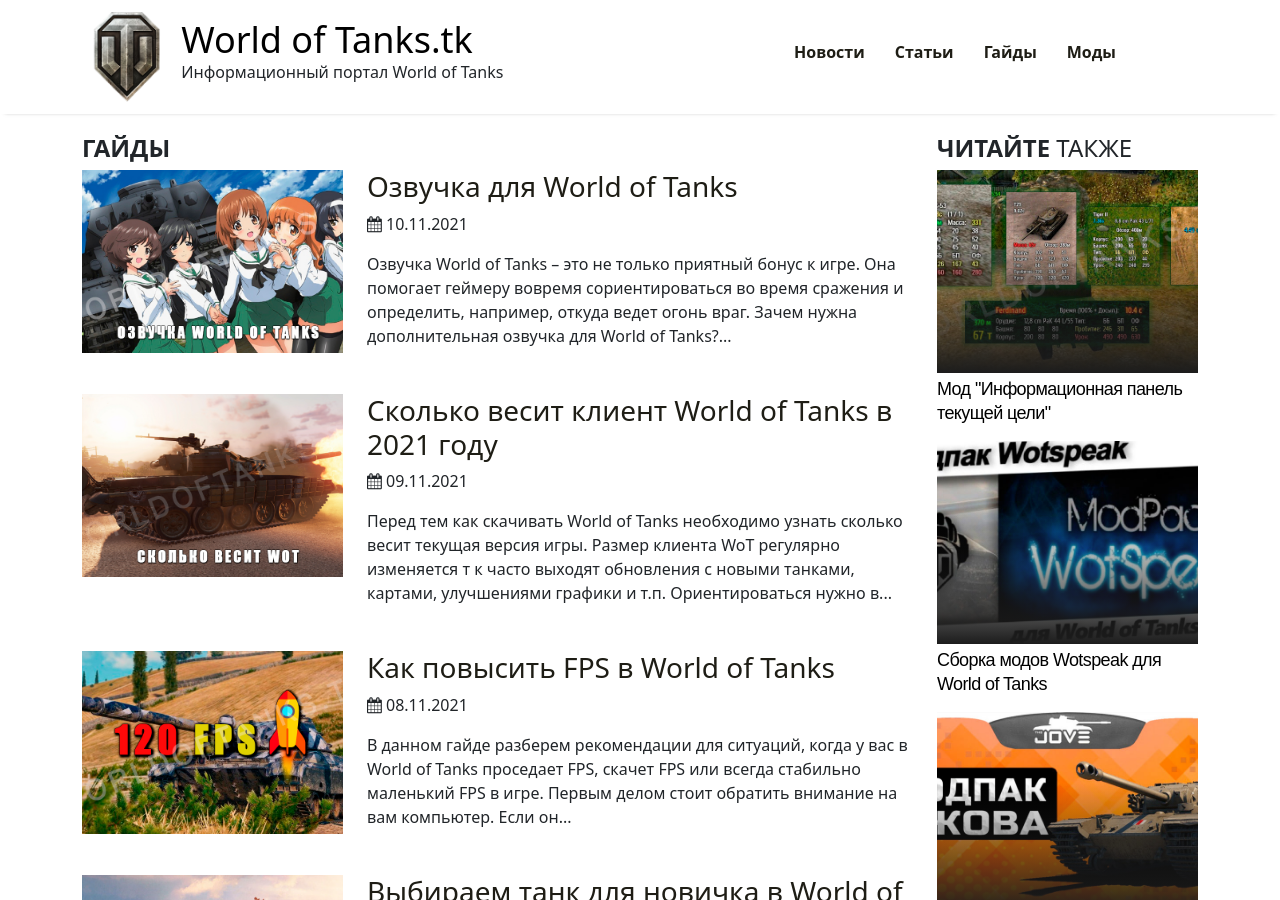
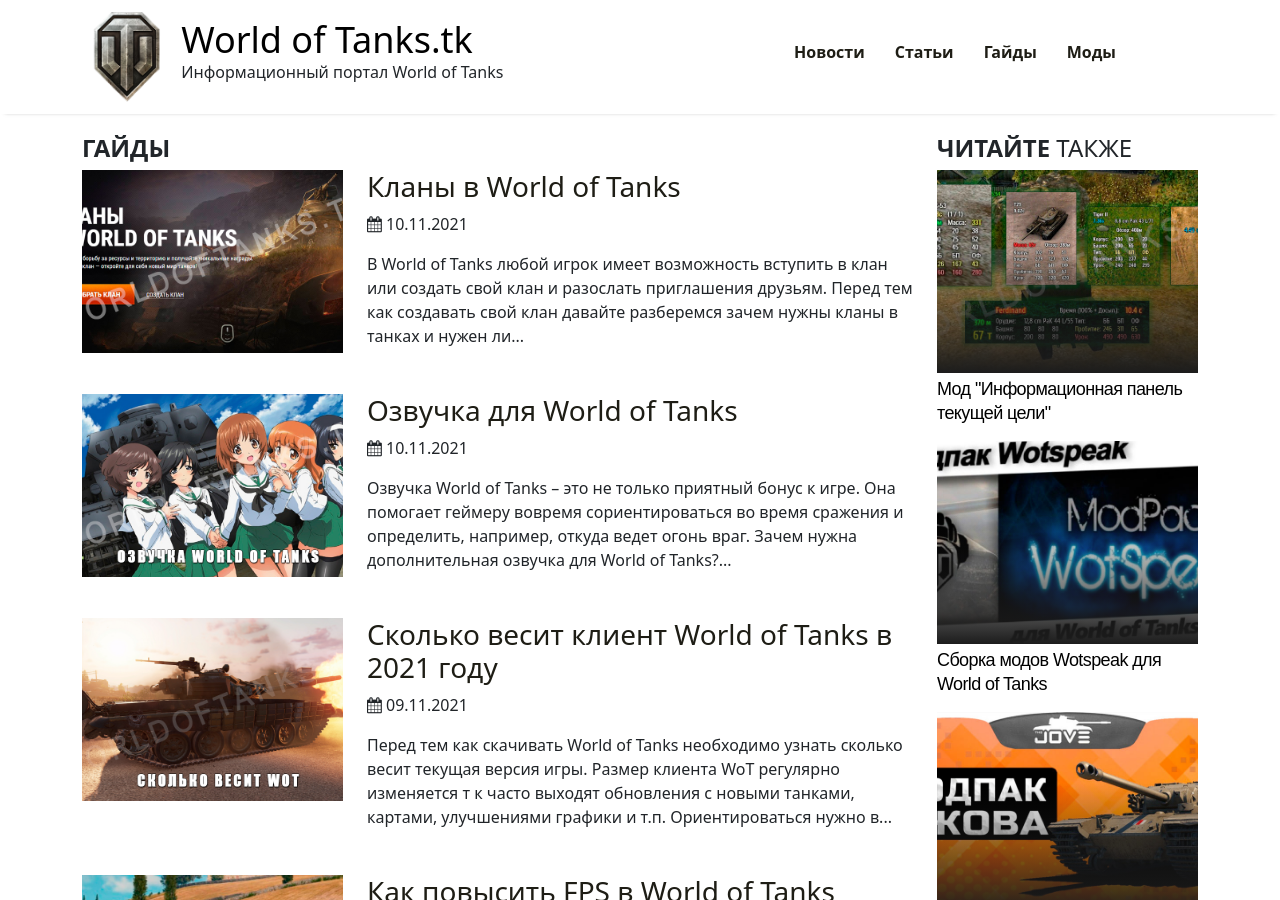
Before and after one commit to stblog/stblog.github.io, a Jekyll site: the page built from guides.md, in a window 1280 px wide and 900 px high. Built offline with Jekyll 4.4.1, drawn with Linux system fonts in a browser that asks for light colours.

Commit message:
Updated Klany World Of Tanks

```diff
--- a/_posts/2021-11-10-klany-world-of-tanks.markdown
+++ b/_posts/2021-11-10-klany-world-of-tanks.markdown
@@ -1,9 +1,13 @@
 ---
-title: Кланы World of Tanks
+title: Что нужно знать о кланах World of Tanks
 date: 2021-11-10 11:37:00 Z
-header: Кланы в world of Tanks
+categories:
+- guides
+header: Кланы в World of Tanks
 image: "/uploads/2021/11/klany-world-of-tanks.jpg"
-description: 11
+description: В игре World of Tanks можно создать или вступить в клан. Существует даже
+  специальный портал кланов Wargaming, где можно увидеть рейтинг лучших кланов и создать
+  свой клан. Возможность объединяться игроков в группы появилась...
 ---
 
 В World of Tanks любой игрок имеет возможность вступить в клан или создать свой клан и разослать приглашения друзьям. Перед тем как создавать свой клан давайте разберемся зачем нужны кланы в танках и нужен ли клан вам.
```
